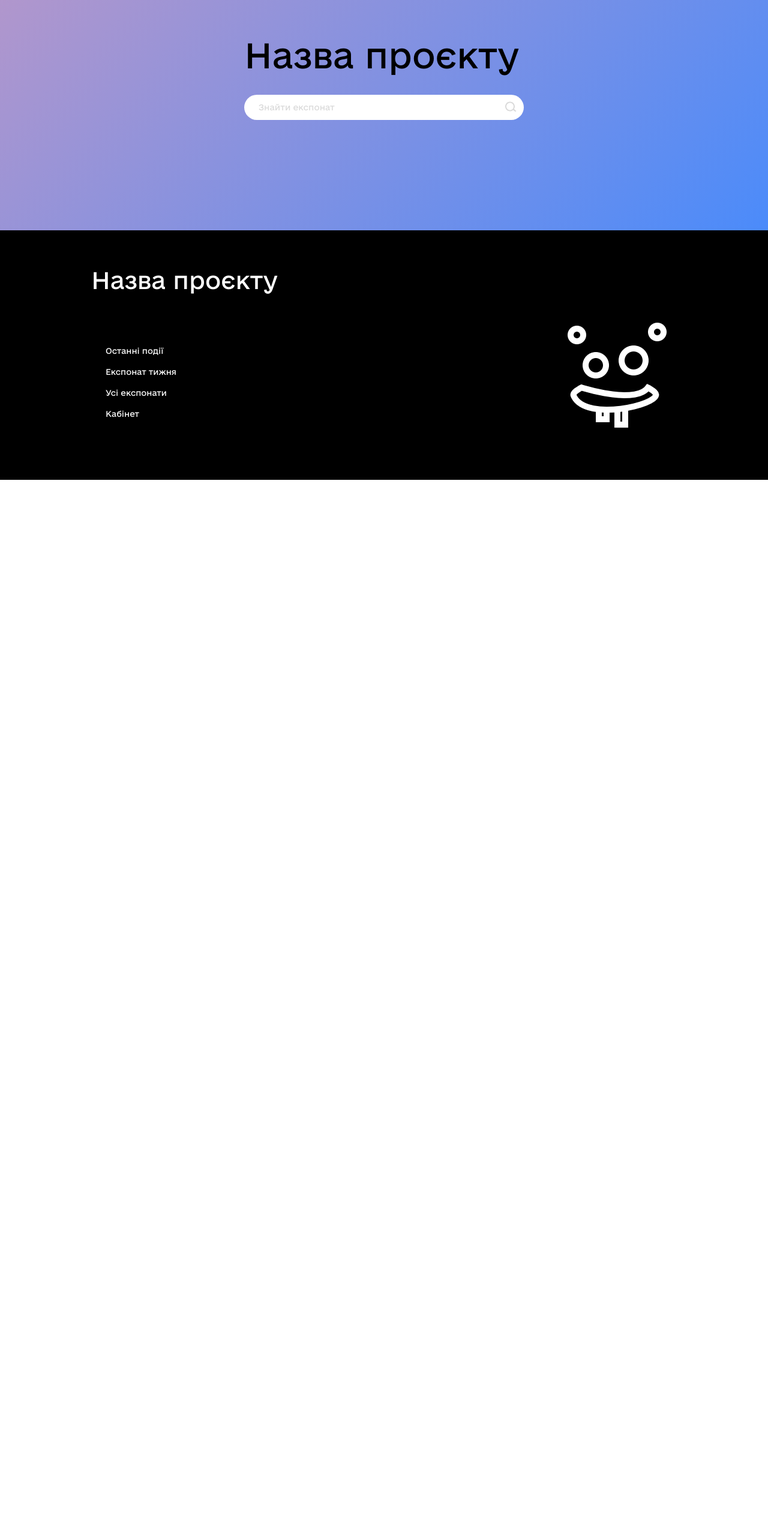
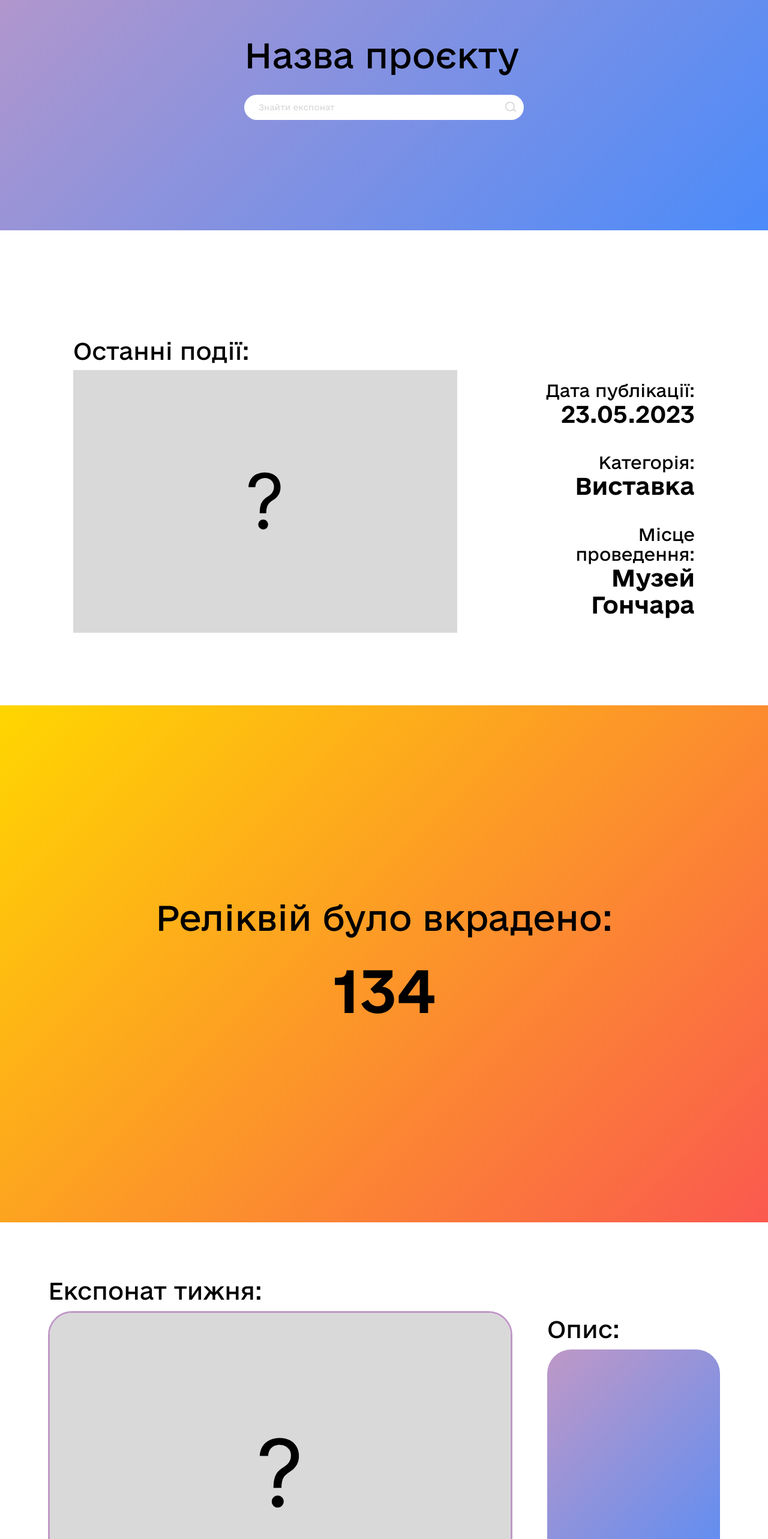
Before and after one commit to ShaggyBeavers/front_end, a React (Create React App) app: page / in a window 1280 px wide. Shown: the part 234-2800 px from the top of the page at 60% size. Before the commit the page ends 1034 px from the top, so only its background shows below. Built offline with nearby package versions, Linux system fonts and the light colour scheme.

Commit message:
Added some components to landing page

```diff
--- /dev/null
+++ b/src/components/BannerLanding/banner.css
@@ -0,0 +1,26 @@
+.banner_landing {
+    height: 53.875rem;
+    display: flex;
+    justify-content: center;
+    background: rgb(255, 214, 0);
+    background: linear-gradient(135deg, rgba(255, 214, 0, 1) 0%, rgba(250, 89, 79, 1) 100%);
+}
+
+.banner_landing span {
+    font-size: 6rem;
+    font-family: 'eUkraine-Bold';
+}
+
+.ban_lan_con {
+    display: flex;
+    flex-direction: column;
+    row-gap: 1.875rem;
+    text-align: center;
+    padding: 20rem 0;
+}
+
+@media (max-width: 860px) {
+    html {
+      font-size: 14px;
+    }
+}
--- /dev/null
+++ b/src/components/BannerLanding/banner.tsx
@@ -0,0 +1,17 @@
+import './banner.css';
+
+const BannerLanding = () => {
+    return (
+        <div>
+            <div className='banner_landing'>
+                <div className='ban_lan_con'>
+                    <h1>Реліквій було вкрадено:</h1>
+                    {/* temporarily hardcoded */}
+                    <span>134</span>
+                </div>
+            </div>
+        </div>
+    );
+};
+
+export default BannerLanding;
--- a/src/components/Footer/footer.css
+++ b/src/components/Footer/footer.css
@@ -1,7 +1,3 @@
-html {
-    font-size: 16px;
-  }
-
 .footer{
     display: flex;
     height: 26rem;
@@ -19,7 +15,6 @@ html {
 
 .footer h2{
     line-height: 3rem;
-    font-size: 2.375rem;
     color: white;
     transition: 0.5s;
 }
@@ -61,7 +56,7 @@ html {
 
 @media (max-width: 860px) {
     html {
-      font-size: 14px;
+      font-size: 10px;
     }
 
     .footer {
--- /dev/null
+++ b/src/components/RecentEvent/recentEvent.css
@@ -0,0 +1,71 @@
+.recent_event{
+    height: 49.5rem;
+    display: flex;
+    justify-content: center;
+}
+
+.rec_ev_con{
+    width: 64.75rem;
+    display: flex;
+    justify-content: space-between;
+    column-gap:  8.375rem;
+    margin: 0 7.5625rem;
+}
+
+.rec_ev_left{
+    padding: 11.125rem 0rem 7.875rem 0;
+    display: flex;
+    flex-direction: column;
+    row-gap: 0.625rem;
+}
+
+.rec_ev_right{
+    display: flex;
+    flex-direction: column;
+    row-gap: 2.625rem;
+    text-align: end;
+    width: 16.375rem;
+    padding: 15.625rem 0;
+}
+
+.rec_ev_right h2{
+    font-family: 'eUkraine-Bold';
+}
+
+@media (max-width: 750px) {
+    html {
+        font-size: 12px;
+    }
+
+    .recent_event img{
+        width: 28rem;
+    }
+}
+
+@media (max-width: 1100px) {
+    html {
+      font-size: 14px;
+    }
+
+    .recent_event {
+        height: auto;
+    }
+
+    .rec_ev_con {
+        flex-direction: column;
+        justify-content: center;
+        align-items: center;
+        margin: 0;
+    }
+
+    .rec_ev_left {
+        text-align: center;
+        padding: 2rem 0;
+    }
+
+    .rec_ev_right {
+        padding: 2rem 0;
+        text-align: center;
+        width: 100%;
+    }
+}
--- /dev/null
+++ b/src/components/RecentEvent/recentEvent.tsx
@@ -0,0 +1,33 @@
+import './recentEvent.css';
+
+const RecentEvent = () => {
+    return (
+        <div>
+            <div className='recent_event'>
+                <div className='rec_ev_con'>
+                    <div className='rec_ev_left'>
+                        <h2>Останні події:</h2>
+                        {/* temporarily placeholder */}
+                        <img src="/temp/rec_ev_placeholder.svg" />
+                    </div>
+                    <div className='rec_ev_right'>
+
+                        <div> <h3>Дата публікації:</h3>
+                            {/* temporarily hardcoded */}
+                            <h2>23.05.2023</h2></div>
+
+                        <div><h3>Категорія:</h3>
+                            {/* temporarily hardcoded */}
+                            <h2>Виставка</h2></div>
+
+                        <div><h3>Місце проведення:</h3>
+                            {/* temporarily hardcoded */}
+                            <h2>Музей Гончара</h2></div>
+                    </div>
+                </div>
+            </div>
+        </div>
+    );
+};
+
+export default RecentEvent;
--- a/src/components/Topper/topper.css
+++ b/src/components/Topper/topper.css
@@ -1,11 +1,3 @@
-html {
-    font-size: 16px;
-}
-
-.topper h1{
-    font-size: 3.5rem;
-}
-
 .topper {
     display: flex;
     height: 38.625rem;
--- /dev/null
+++ b/src/components/WeeklyExhibit/w_exhibit.css
@@ -0,0 +1,106 @@
+.weekly_exhibit {
+    height: 48.375rem;
+    display: flex;
+    justify-content: center;
+}
+
+.week_con {
+    display: flex;
+    gap: 4rem;
+    width: 70rem;
+    margin: 0 5rem;
+}
+
+.week_con img {
+    border-radius: 40px;
+    border: 3px solid var(--Linear-Gradient, #BF98C6);
+}
+
+.week_left {
+    justify-content: center;
+    display: flex;
+    flex-direction: column;
+    gap: 0.75rem;
+    padding: 5.9375rem 0;
+}
+
+.week_right {
+    display: flex;
+    flex-direction: column;
+    gap: 0.75rem;
+    padding: 9.6875rem 0 2.6875rem 0rem;
+}
+
+.week_descr {
+    height: 29.5rem;
+    width: 18rem;
+    border-radius: 40px;
+    background: var(--Linear-Gradient, linear-gradient(135deg, #BF98C6 0%, #4B8BFA 100%));
+}
+
+.week_img{
+    height: 38.75rem;
+    width: 48rem;
+}
+
+.week_con img {
+    width: 100%;
+    height: 100%;
+    object-fit: cover;
+}
+
+@media (max-width: 1200px) {
+    .week_img {
+        width: 38rem;
+        height: auto;
+    }
+
+    .week_right {
+        padding: 11.6875rem 0 0.6875rem 0rem;
+    }
+
+    .week_descr{
+        width: 17rem;
+        height: 24rem;
+    }
+}
+
+@media (max-width: 890px) {
+    html {
+        font-size: 14px;
+    }
+
+    .weekly_exhibit {
+        height: auto;
+    }
+
+    .week_con {
+        flex-direction: column;
+        justify-content: center;
+        align-items: center;
+        gap: 0;
+    }
+
+    .week_left {
+        text-align: center;
+        justify-content: center;
+        padding: 2rem 0;
+    }
+
+    .week_right {
+        padding: 2rem 0;
+        text-align: center;
+        justify-content: center;
+        margin: 0 auto;
+    }
+
+    .week_img {
+        width: 28rem;
+        height: auto;
+    }
+
+    .week_descr{
+        width: 20rem;
+        height: 22rem;
+    }
+}
--- /dev/null
+++ b/src/components/WeeklyExhibit/w_exhibit.tsx
@@ -0,0 +1,22 @@
+import './w_exhibit.css';
+
+const WeeklyExhibit = () => {
+    return (
+        <div>
+            <div className='weekly_exhibit'>
+                <div className='week_con'>
+                    <div className='week_left'>
+                        <h2>Експонат тижня:</h2>
+                        <div className='week_img'><img src="/temp/rec_ev_placeholder.svg" /></div>
+                    </div>
+                    <div className='week_right'>
+                        <h2>Опис:</h2>
+                        <div className='week_descr'></div>
+                    </div>
+                </div>
+            </div>
+        </div>
+    );
+};
+
+export default WeeklyExhibit;
--- a/src/index.css
+++ b/src/index.css
@@ -13,31 +13,31 @@ h1,h2,h3,h4,h5,p,link,button,ul{
     font-weight: normal;
 }
 
-h1{
-    font-size: 56px;
+h1 {
+    font-size: 3.5rem;
 }
 
-h2{
-    font-size: 38px;
+h2 {
+    font-size: 2.375rem;
 }
 
-h3{
-    font-size: 28px;
+h3 {
+    font-size: 1.75rem;
 }
 
-h4{
-    font-size: 24px;
+h4 {
+    font-size: 1.5rem;
 }
 
-h5{
-    font-size: 20px;
+h5 {
+    font-size: 1.25rem;
 }
 
-h6{
-    font-size: 18px;
+h6 {
+    font-size: 1.125rem;
 }
 
-p{
-    font-size: 16px;
+p {
+    font-size: 1rem;
     font-family: 'eUkraine-Thin';
 }
--- a/src/pages/HomePage.tsx
+++ b/src/pages/HomePage.tsx
@@ -1,9 +1,15 @@
 import Footer from '../components/Footer/footer';
 import Topper from '../components/Topper/topper';
+import RecentEvent from '../components/RecentEvent/recentEvent';
+import BannerLanding from '../components/BannerLanding/banner';
+import WeeklyExhibit from '../components/WeeklyExhibit/w_exhibit';
 
 const HomePage = () => (
   <div>
     <Topper/>
+    <RecentEvent/>
+    <BannerLanding/>
+    <WeeklyExhibit/>
     <Footer/>
   </div>
 );
```
Also changed, not shown: public/temp/rec_ev_placeholder.svg (added).
